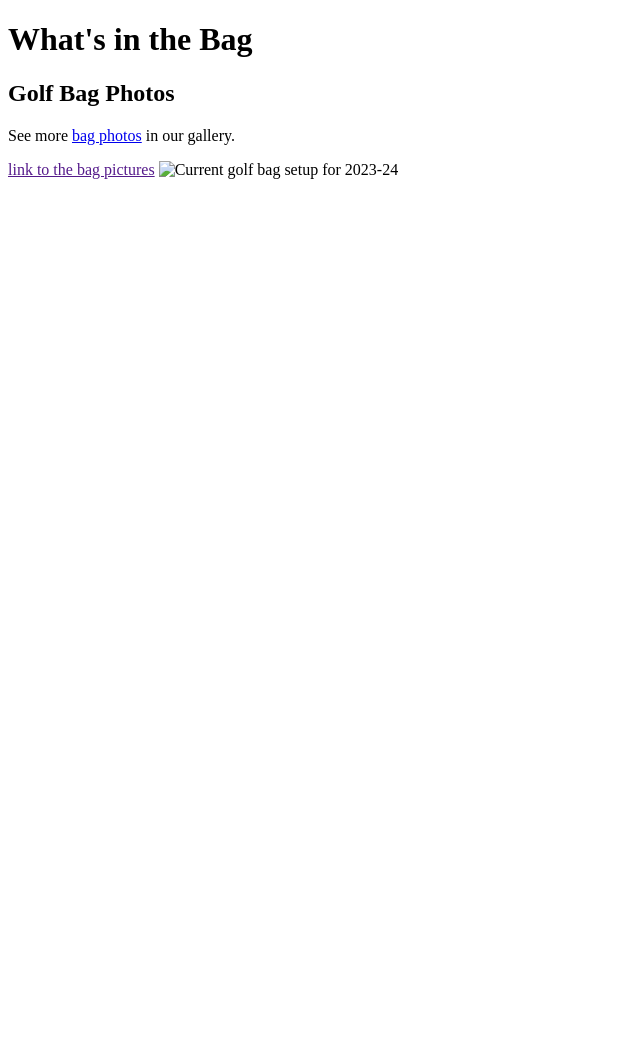
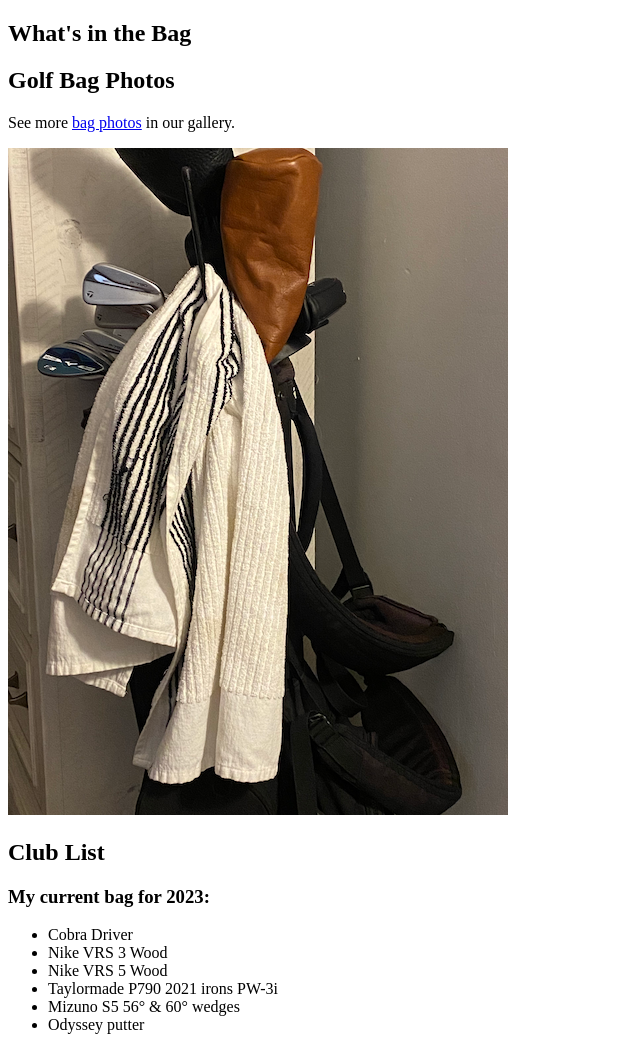
Before and after one commit to esvidal/witb, a plain HTML site: page index.html in a window 1280 px wide. Shown: the whole page, without its empty margins (0-640 px from the left). Before the commit the page ends 800 px from the top, so only its background shows below. Drawn offline with Linux system fonts and the light colour scheme.

Commit message:
Add sections & golf bag list

```diff
--- a/index.html
+++ b/index.html
@@ -6,12 +6,33 @@
 </head>
 <body>
     <main>
-        <h1>What's in the Bag</h1>
-        <h2>Golf Bag Photos</h2>
-        <!--TODO: Add a link for golf bag photos-->
-        <p>See more <a href="#">bag photos</a> in our gallery.</p>
-        <a href="">link to the bag pictures</a>
-        <img src="" alt="Current golf bag setup for 2023-24">
+        <section>
+            <h1>What's in the Bag</h1>
+            <h2>Golf Bag Photos</h2>
+            <!--TODO: Add a link for golf bag photos-->
+            <p>See more <a href="#" target="_blank">bag photos</a> in our gallery.</p>
+            <a onclick="photoApp()" href="#"><img src="images/2023-golfbag.png"
+                    alt="Current golf bag setup for 2023-24"></a>
+        </section>
+        <section>
+            <h2>Club List</h2>
+            <h3>My current bag for 2023:</h3>
+            <!--TODO: Make this unordered list into clickable images to potentially
+                sell or trade options for users.-->
+            <ul>
+                <li>Cobra Driver</li>
+                <li>Nike VRS 3 Wood</li>
+                <li>Nike VRS 5 Wood</li>
+                <li>Taylormade P790 2021 irons PW-3i</li>
+                <li>Mizuno S5 56&deg; & 60&deg; wedges</li>
+                <li>Odyssey putter</li>
+            </ul>
+        </section>
     </main>
+    <script>
+        function photoApp() {
+            alert("Normally this link would bring you to another website! It works. This is a link to: https://freegolfphotoapp.com/");
+        }
+    </script>
 </body>
 </htmt>
```
Also changed, not shown: 1 other file.
